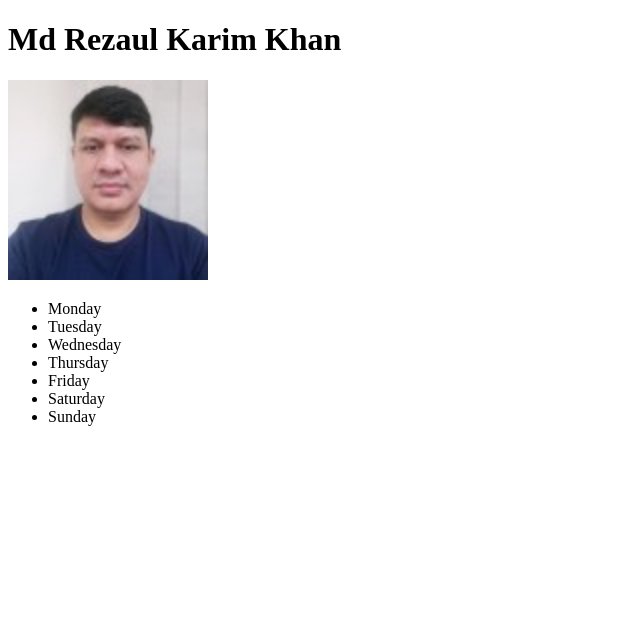
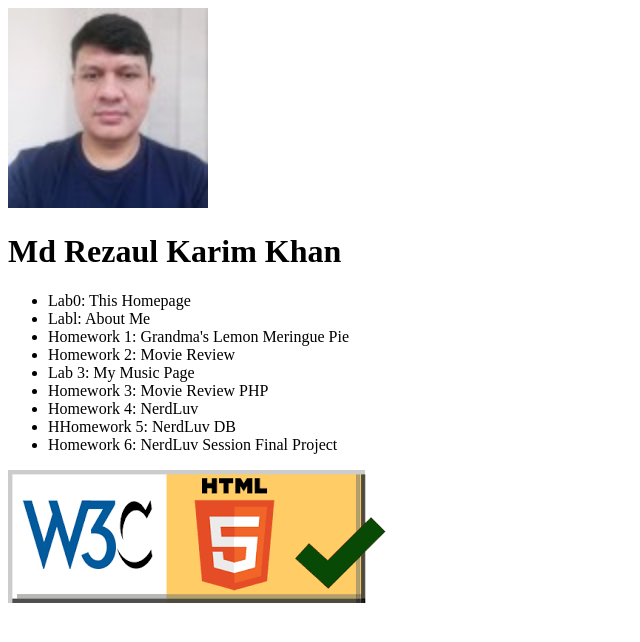
Before and after one commit to rkarimbd/wap, a plain HTML site: page index.html in a window 1280 px wide. Shown: the whole page, without its empty margins (0-640 px from the left). Drawn offline with Linux system fonts and the light colour scheme.

Commit message:
index.html

```diff
--- a/index.html
+++ b/index.html
@@ -6,21 +6,26 @@
     <title>My Homepage</title>
 </head>
 <body>
-    <!-- Your name -->
+
+    <img src="rezaul.jpeg" alt="My Picture" width="200">
     <h1>Md Rezaul Karim Khan</h1>
 
-    <!-- Your picture -->
-    <img src="rezaul.jpeg" alt="My Picture" width="200">
+    <ul>
+        <li>Lab0: This Homepage   </li>
+        <li>Labl: About Me</li>
+        <li>Homework 1: Grandma's Lemon Meringue Pie</li>
+        <li>Homework 2: Movie Review</li>
+        <li>Lab 3: My Music Page</li>
+        <li>Homework 3: Movie Review PHP</li>
+        <li>Homework 4: NerdLuv</li>
+        <li>HHomework 5: NerdLuv DB</li>
+        <li>Homework 6: NerdLuv Session Final Project</li>
+    </ul>
 
-    <!-- Unordered list for each day of the week -->
-    <ul>
-        <li>Monday</li>
-        <li>Tuesday</li>
-        <li>Wednesday</li>
-        <li>Thursday</li>
-        <li>Friday</li>
-        <li>Saturday</li>
-        <li>Sunday</li>
-    </ul>
+    <a
+href="https://validator.w3.org/nu/?doc=https://rkarimbd.github.io/wap/"
+>
+<img src="htmlchecker.png" alt="html validator"/>
+</a>
 </body>
 </html>
```
